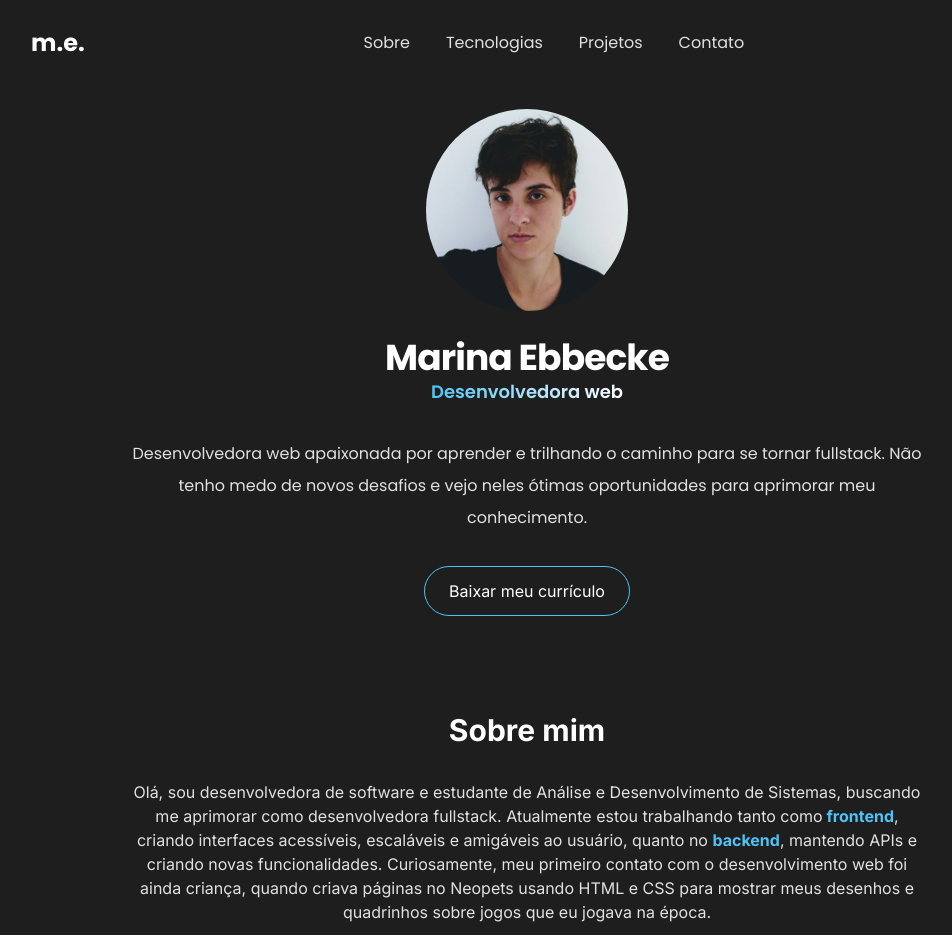
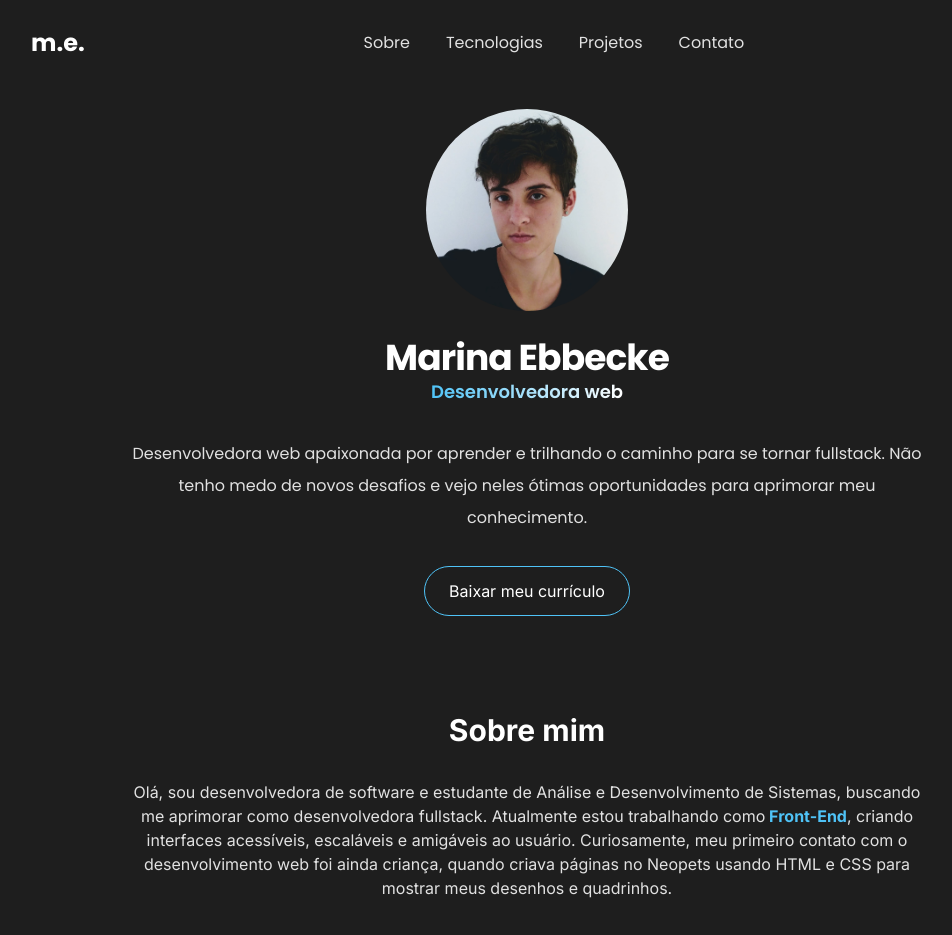
Before and after one commit to mebbecke/dev-portfolio, a React (Vite) app: page / in a window 1280 px wide. Shown: the top 935 px of the page, without its empty margins (113-1065 px from the left). Built offline with nearby package versions, Linux system fonts and the light colour scheme.

Commit message:
fix: improve text clarity and formatting in home page description

```diff
--- a/src/pages/home.tsx
+++ b/src/pages/home.tsx
@@ -46,14 +46,12 @@ const Home = () => {
           <p>
             Olá, sou desenvolvedora de software e estudante de Análise e
             Desenvolvimento de Sistemas, buscando me aprimorar como
-            desenvolvedora fullstack. Atualmente estou trabalhando tanto como
-            <span className="font-bold"> frontend</span>, criando interfaces
-            acessíveis, escaláveis e amigáveis ao usuário, quanto no{" "}
-            <span className="font-bold">backend</span>, mantendo APIs e criando
-            novas funcionalidades. Curiosamente, meu primeiro contato com o
-            desenvolvimento web foi ainda criança, quando criava páginas no
-            Neopets usando HTML e CSS para mostrar meus desenhos e quadrinhos
-            sobre jogos que eu jogava na época.
+            desenvolvedora fullstack. Atualmente estou trabalhando como
+            <span className="font-bold"> Front-End</span>, criando interfaces
+            acessíveis, escaláveis e amigáveis ao usuário. Curiosamente, meu
+            primeiro contato com o desenvolvimento web foi ainda criança, quando
+            criava páginas no Neopets usando HTML e CSS para mostrar meus
+            desenhos e quadrinhos.
           </p>
           <p>
             Sou{" "}
```
